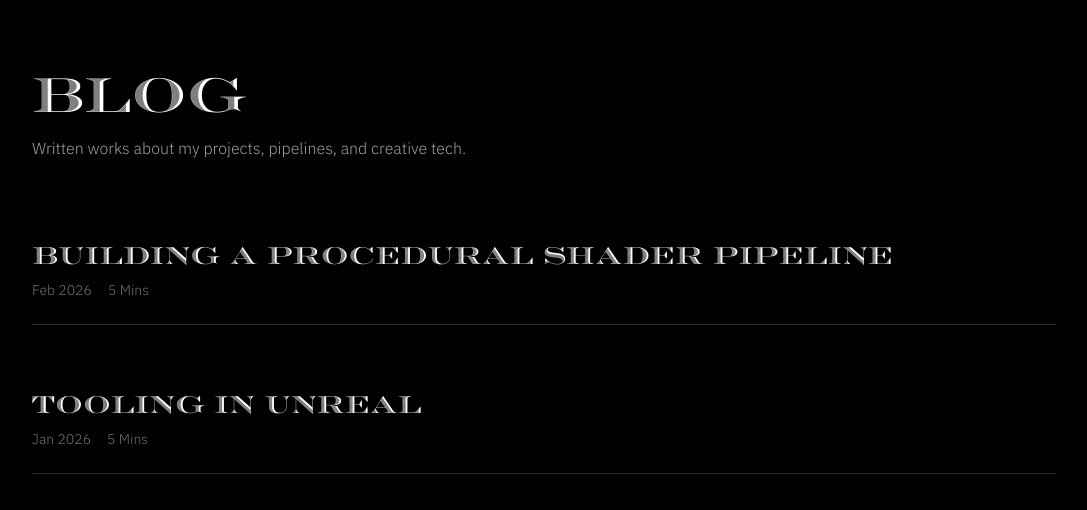
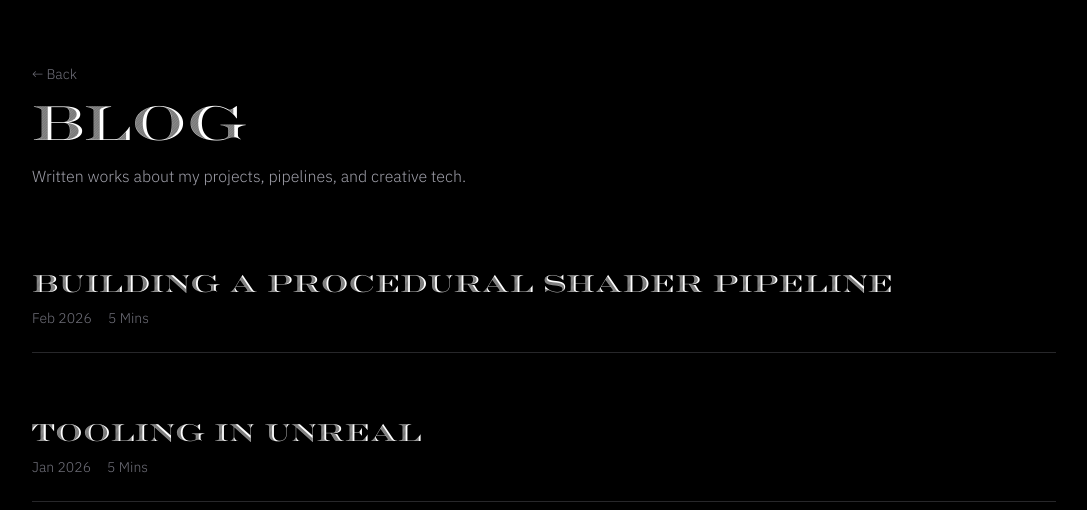
Before and after one commit to tempelfeldsg/website, a Next.js app: page /blog in a window 1280 px wide. Shown: the top 510 px of the page, without its empty margins (16-1103 px from the left). Built offline with nearby package versions, Linux system fonts and the light colour scheme.

Commit message:
Added back button for blog section

```diff
--- a/app/blog/page.js
+++ b/app/blog/page.js
@@ -5,7 +5,13 @@ export default function Blog()
 {
 
 return (
-<main className="bg-black text-white min-h-screen px-12 py-18">
+<main className="bg-black text-white min-h-screen px-12 py-12">
+	<div className="max-w-3xl pt-4 mb-4">
+  		<Link href="/" className="text-zinc-500 text-start flex hover:text-zinc-400 text-sm font-[Main]">
+    		← Back
+  		</Link>
+	</div>
+
 	<div className="mb-20">
         	<h1 className="text-5xl font-[Title]">Blog</h1>
         	<p className="text-zinc-400 mt-4 font-[Main]">
```
